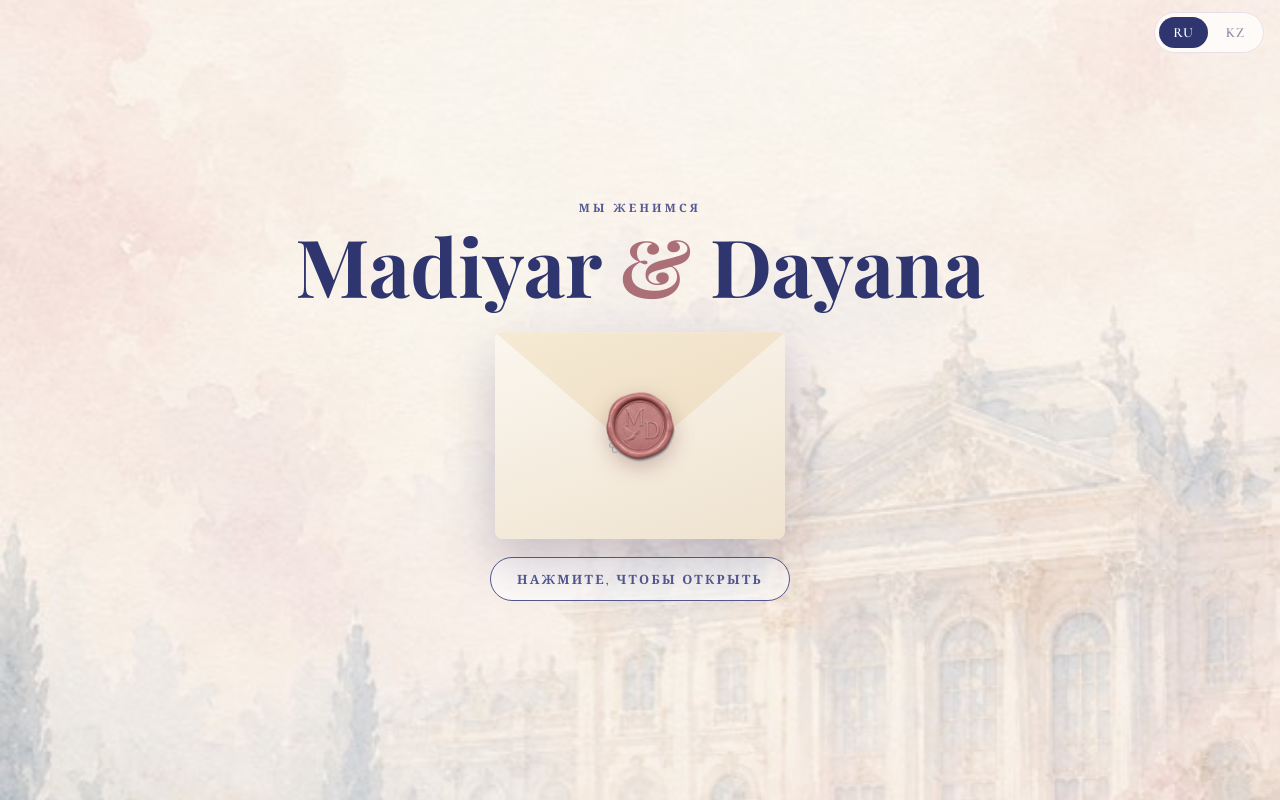
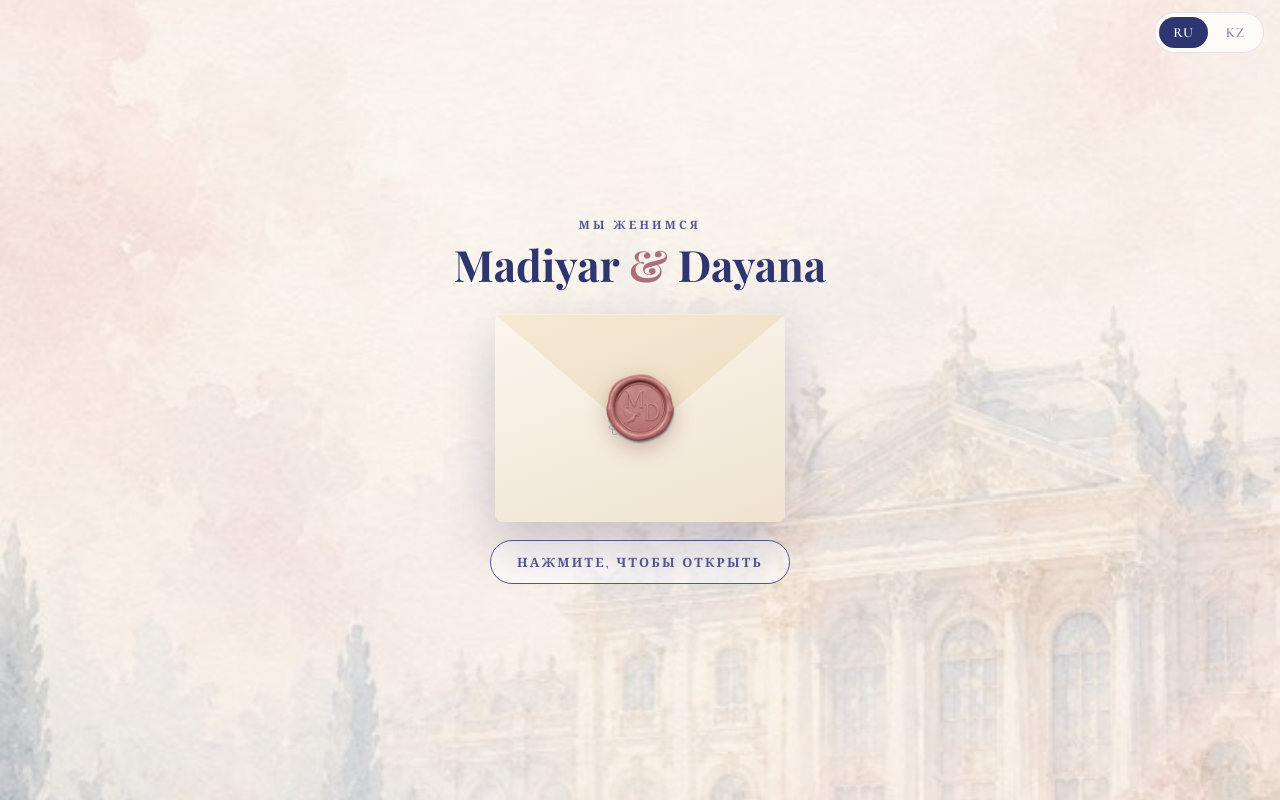
Before and after one commit to daldalwws/madiyar-dayana, a plain HTML site: page index.html in a window 1280 px wide. Shown: the top 800 px of the page. Drawn offline with nearby package versions, Linux system fonts and the light colour scheme; a web font is replaced by a local one.

Commit message:
Cover: names on a single line

```diff
--- a/index.html
+++ b/index.html
@@ -43,7 +43,7 @@ img{max-width:100%;display:block}
 .cover.open .seal{transform:translate(-50%,-185%) rotate(-12deg) scale(.78);opacity:0}
 .cover .inner{position:relative;z-index:1;display:flex;flex-direction:column;align-items:center}
 .cover .we{margin-bottom:6px}
-.cover .names{font-family:var(--script);font-size:clamp(3rem,17vw,5rem);color:var(--ink);line-height:1.04}
+.cover .names{font-family:var(--script);font-size:min(8.2vw,2.7rem);color:var(--ink);line-height:1.1;white-space:nowrap}
 .cover .names .amp{color:var(--rose-d)}
 .env{position:relative;width:min(74vw,290px);aspect-ratio:7/5;margin:26px 0 18px;border-radius:8px;perspective:760px;
   background:linear-gradient(160deg,#fbf6ef,#efe3cf);box-shadow:0 22px 50px rgba(80,70,110,.28);overflow:hidden}
```
Also changed, not shown: variant-watercolor.html (+1 -1 lines).
